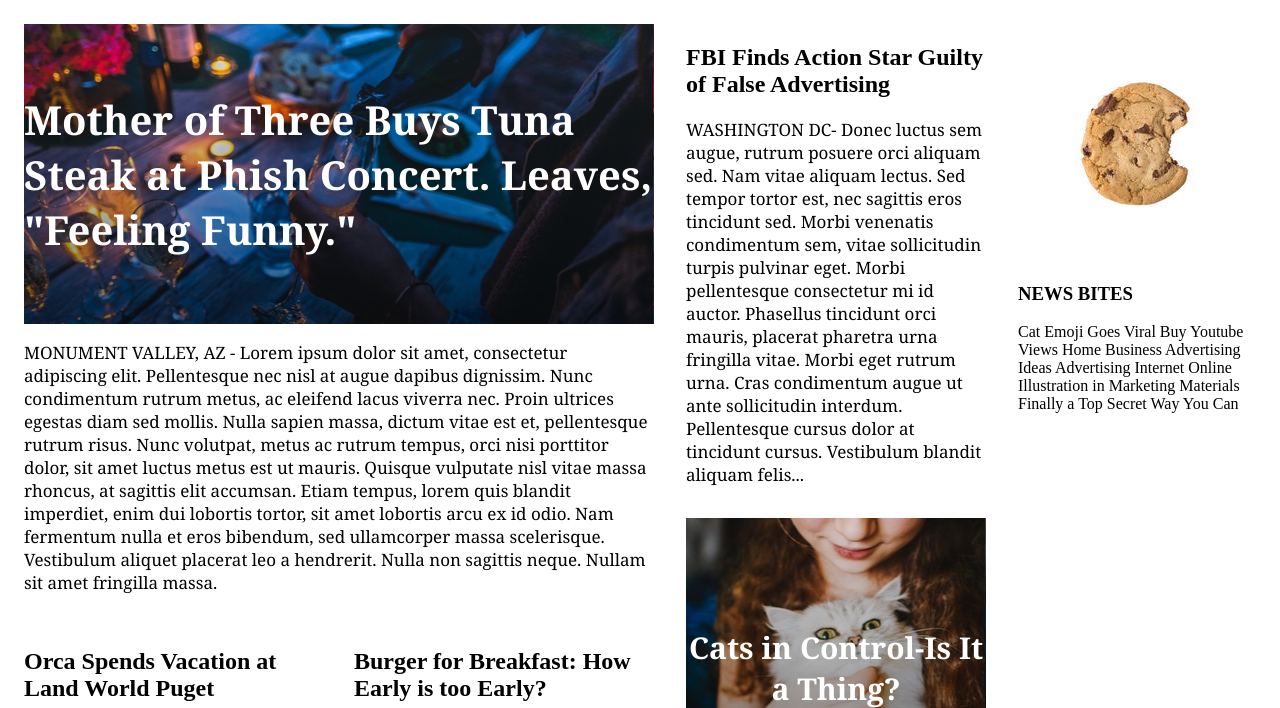
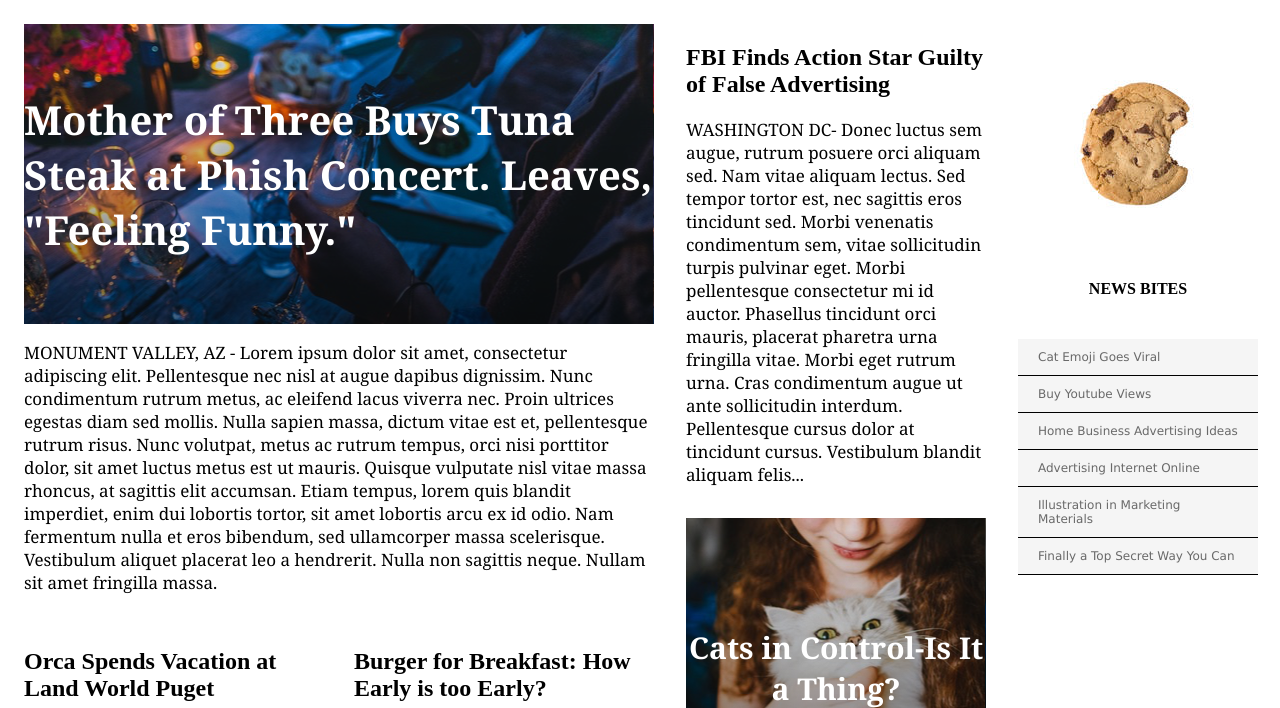
Before and after one commit to Ilezahub/mytimes, a plain HTML site: page index.html in a window 1280 px wide. Shown: the part 92-800 px from the top of the page. Drawn offline with Linux system fonts and the light colour scheme.

Commit message:
Add styling to .news-bites div for task 6.

```diff
--- a/index.html
+++ b/index.html
@@ -96,7 +96,7 @@
       <!-- News Column Three -->
       <div class="column small">
         <img class="cookie" src="resources/images/img-news-bite.png" />
-        <div class="new-bites">
+        <div class="news-bites">
           <h3>NEWS BITES</h3>
           <span class="bite">Cat Emoji Goes Viral</span>
           <span class="bite">Buy Youtube Views</span>
--- a/resources/css/style.css
+++ b/resources/css/style.css
@@ -50,8 +50,7 @@ h2 {
 
 h3 {
   display: block;
-  font-size: 1.17em;
-  font-weight: bold;
+  /* font-size: 1.17em; font-weight: bold; removed for task 6 */
 }
 
 div {
@@ -147,3 +146,22 @@ div {
   /* if not responding to changes check spacing btwn class names */
   height: 250px;
 }
+
+/* New additions for task 6 .news-bites.bite and .news-bites h3 */
+
+.news-bites .bite {
+  display: block;
+  padding: 11px 20px;
+  border-bottom: 1px solid black;
+  background-color: WhiteSmoke;
+  font-family: Verdana;
+  font-size: 12px;
+  color: DimGray;
+}
+
+.news-bites h3 {
+  margin-bottom: 41px;
+  font-size: 16px;
+  font-weight: bold;
+  text-align: center;
+}
```
